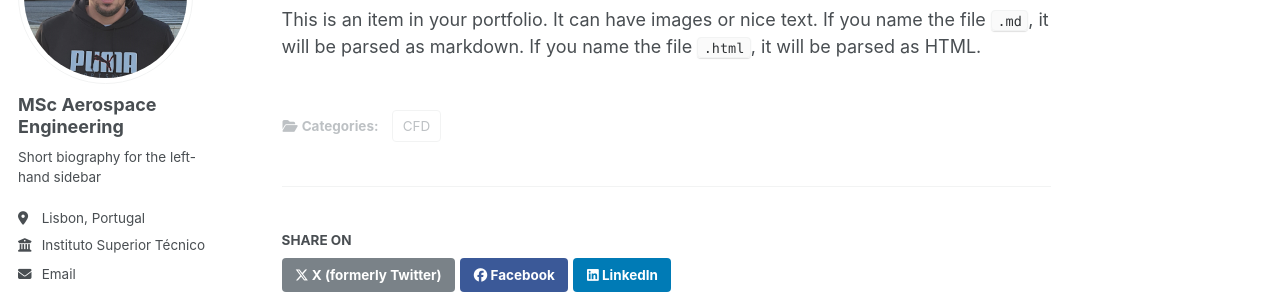
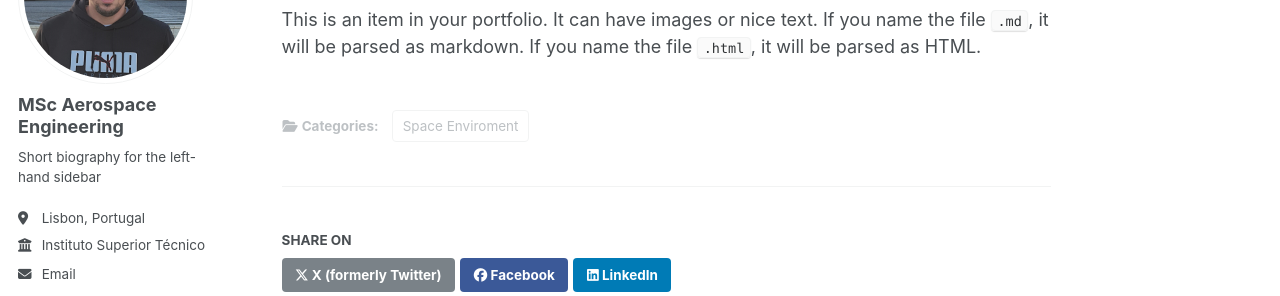
Before and after one commit to joaogaspar00/joaogaspar00.github.io, a Jekyll site: the page built from _portfolio/OsirisMission.md, in a window 1280 px wide. Shown: the part 197-493 px from the top of the page. Built offline with Jekyll 4.4.1, drawn with Linux system fonts in a browser that asks for light colours.

Commit message:
Update OsirisMission.md

```diff
--- a/_portfolio/OsirisMission.md
+++ b/_portfolio/OsirisMission.md
@@ -2,7 +2,7 @@
 title: "The OSIRIS-REx Mission"
 excerpt: "The OSIRIS-REx mission is NASA’s first asteroid sample-return project, designed to study and collect material from Bennu, providing crucial insights into the early solar system and future space exploration.<br/><img src='/images/portfolio/tag.png' style='display: block; margin-top: 20px; margin-left: auto; margin-right: auto; width: 70%; height: auto;'>"
 collection: portfolio
-category: CFD
+category: Space Enviroment
 ---
 
 This is an item in your portfolio. It can have images or nice text. If you name the file `.md`, it will be parsed as markdown. If you name the file `.html`, it will be parsed as HTML.
```
